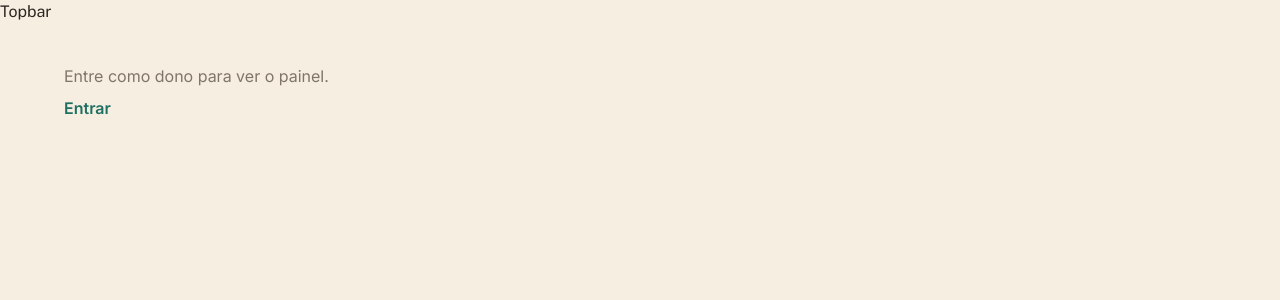
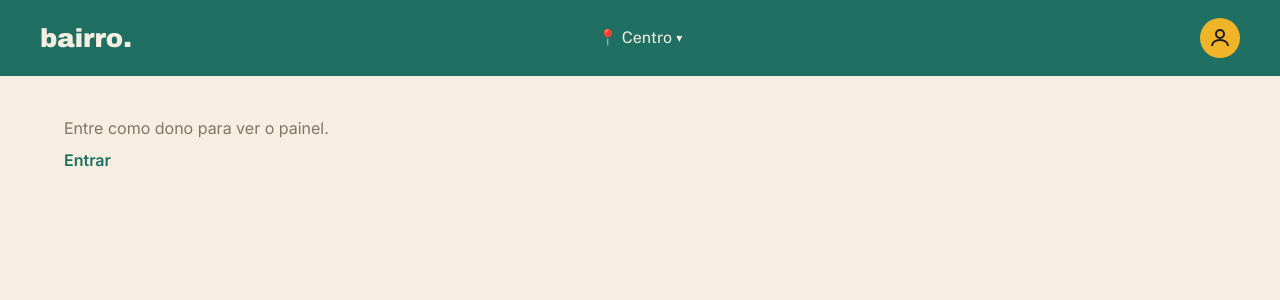
Before and after one commit to alex-yudi/FRONT-Projeto-Prog-Web-2026.2-, a React (Vite) app: page /painel in a window 1280 px wide. Shown: the top 300 px of the page. Built offline with nearby package versions, Linux system fonts and the light colour scheme.

Commit message:
feat: adiciona topbar com seletor de bairro e menu da conta

```diff
--- a/src/components/layout/Topbar/index.tsx
+++ b/src/components/layout/Topbar/index.tsx
@@ -1,5 +1,96 @@
-// Figma: 4:7 — componente Topbar (logo, seletor de bairro, avatar)
-// TODO: implementar o componente.
+// Figma: 4:7 — Topbar
+import { useEffect, useState } from 'react'
+import { Link, useNavigate } from 'react-router'
+import { useBairro } from '@/contexts/bairro'
+import { PATHS } from '@/routes/paths'
+import { getSessao, logout } from '@/services/auth.service'
+import { getBairros } from '@/services/bairros.service'
+import type { BairroResponse } from '@/types'
+
+const MENU = [
+  { rotulo: 'Meu negócio', para: PATHS.painel },
+  { rotulo: 'Minha conta', para: PATHS.minhaConta },
+  { rotulo: 'Meus avisos', para: PATHS.meusAvisos },
+]
+
 export default function Topbar() {
-  return <p>Topbar</p>
+  const navigate = useNavigate()
+  const { bairro, setBairro } = useBairro()
+  const [bairros, setBairros] = useState<BairroResponse[]>([])
+  const [aberto, setAberto] = useState(false)
+  const logado = getSessao() !== null
+
+  useEffect(() => {
+    getBairros().then(setBairros)
+  }, [])
+
+  async function sair() {
+    setAberto(false)
+    await logout()
+    navigate(PATHS.login)
+  }
+
+  const avatar = (
+    <svg viewBox="0 0 24 24" width="24" height="24" fill="none" stroke="#1d1b20" strokeWidth="2">
+      <circle cx="12" cy="8" r="4" />
+      <path d="M4 20c0-4 4-6 8-6s8 2 8 6" />
+    </svg>
+  )
+  const classeAvatar =
+    'flex h-10 w-10 cursor-pointer items-center justify-center rounded-full bg-destaque transition hover:brightness-95 active:scale-95'
+
+  return (
+    <header className="relative flex h-[76px] items-center justify-between bg-primaria px-10 text-fundo">
+      <Link to={PATHS.feed} className="font-display text-[26px] font-black transition hover:opacity-90">
+        bairro.
+      </Link>
+
+      <label className="absolute left-1/2 flex -translate-x-1/2 cursor-pointer items-center gap-1 font-corpo transition hover:opacity-90">
+        📍
+        <select
+          value={bairro}
+          onChange={(e) => setBairro(e.target.value)}
+          className="field-sizing-content cursor-pointer appearance-none bg-transparent outline-none"
+        >
+          {bairros.map((b) => (
+            <option key={b.nome} className="text-texto">
+              {b.nome}
+            </option>
+          ))}
+        </select>
+        <span className="text-xs">▾</span>
+      </label>
+
+      {logado ? (
+        <button onClick={() => setAberto(!aberto)} className={classeAvatar} aria-label="Abrir menu da conta">
+          {avatar}
+        </button>
+      ) : (
+        <Link to={PATHS.login} className={classeAvatar} aria-label="Entrar">
+          {avatar}
+        </Link>
+      )}
+
+      {aberto && (
+        <>
+          <div className="fixed inset-0 z-10" onClick={() => setAberto(false)} />
+          <nav className="absolute top-[68px] right-10 z-20 w-56 overflow-hidden rounded-card bg-superficie py-2 font-rotulo text-sm text-texto shadow-lg">
+            {MENU.map((item) => (
+              <Link
+                key={item.para}
+                to={item.para}
+                onClick={() => setAberto(false)}
+                className="block px-4 py-2.5 transition hover:bg-fundo-claro"
+              >
+                {item.rotulo}
+              </Link>
+            ))}
+            <button onClick={sair} className="block w-full cursor-pointer px-4 py-2.5 text-left text-perigo transition hover:bg-fundo-claro">
+              Sair
+            </button>
+          </nav>
+        </>
+      )}
+    </header>
+  )
 }
--- /dev/null
+++ b/src/contexts/BairroProvider.tsx
@@ -0,0 +1,27 @@
+import { useState, type ReactNode } from 'react'
+import { BairroContext } from './bairro'
+
+const CHAVE = 'bairro.selecionado'
+
+function lerSalvo() {
+  try {
+    return localStorage.getItem(CHAVE) ?? 'Centro'
+  } catch {
+    return 'Centro'
+  }
+}
+
+export default function BairroProvider({ children }: { children: ReactNode }) {
+  const [bairro, setBairroState] = useState(lerSalvo)
+
+  function setBairro(novo: string) {
+    setBairroState(novo)
+    try {
+      localStorage.setItem(CHAVE, novo)
+    } catch {
+      return
+    }
+  }
+
+  return <BairroContext.Provider value={{ bairro, setBairro }}>{children}</BairroContext.Provider>
+}
--- /dev/null
+++ b/src/contexts/bairro.ts
@@ -0,0 +1,10 @@
+import { createContext, useContext } from 'react'
+
+export interface BairroContextValue {
+  bairro: string
+  setBairro: (bairro: string) => void
+}
+
+export const BairroContext = createContext<BairroContextValue>({ bairro: 'Centro', setBairro: () => {} })
+
+export const useBairro = () => useContext(BairroContext)
```
Also changed, not shown: 1 other file (tests, documents, lock files or other folders).
